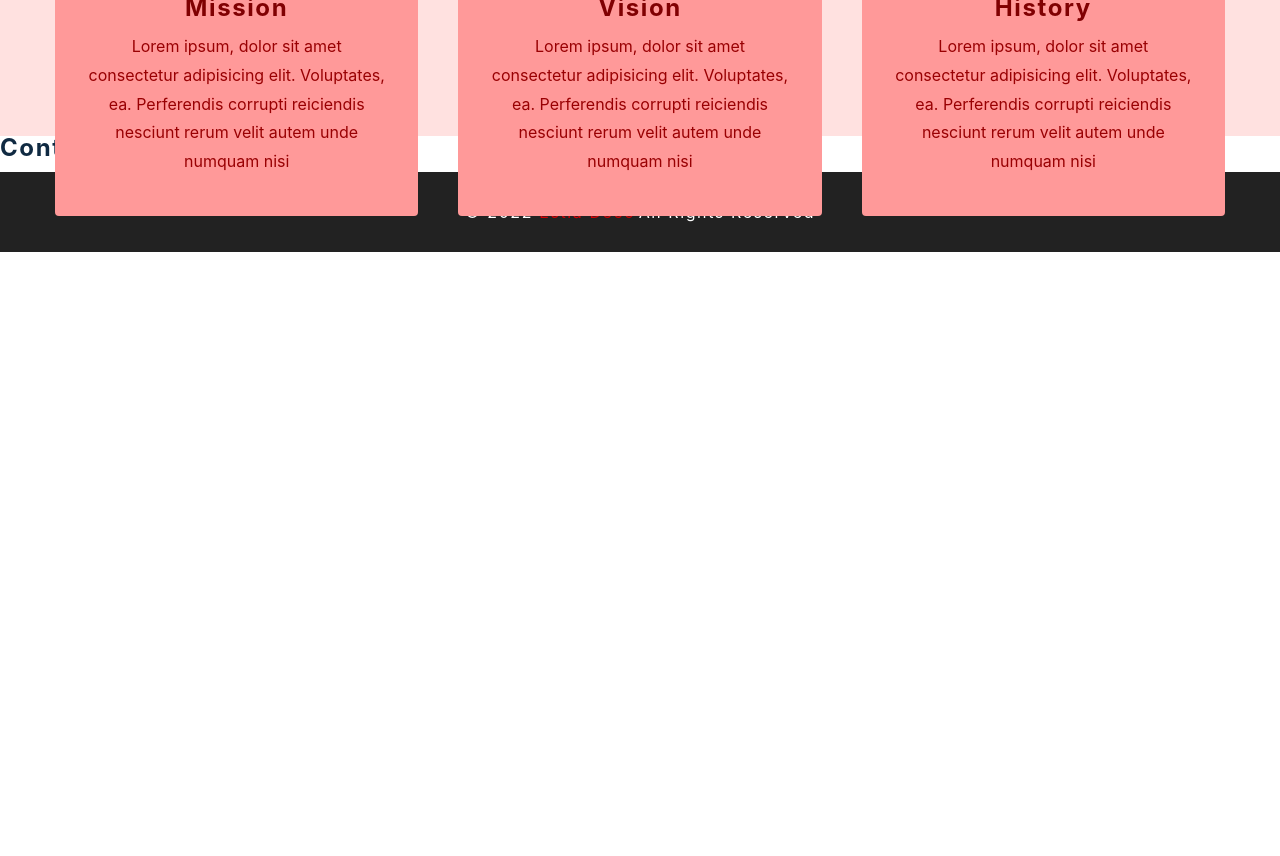
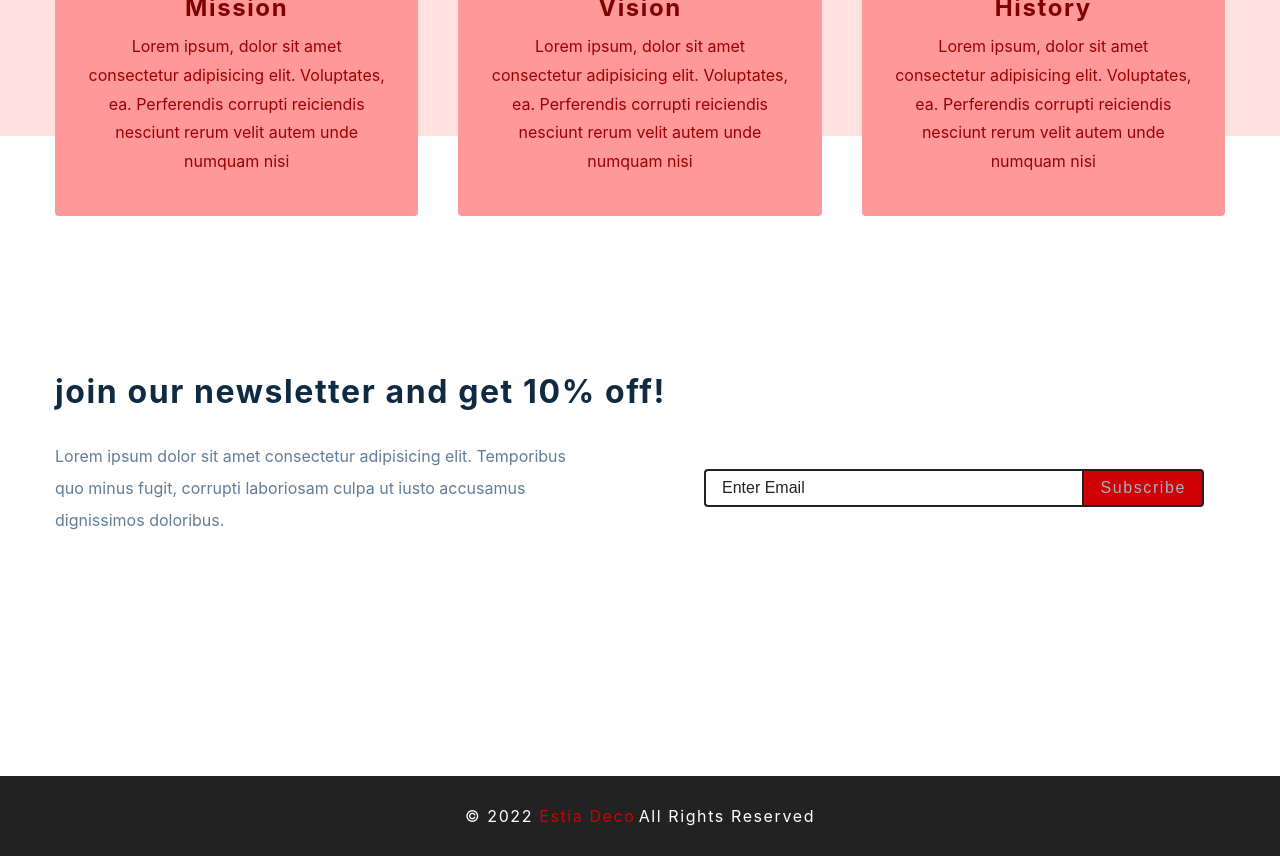
Before and after one commit to ioannis-sporidis/ra-online-store, a React (Create React App) app: page / in a window 1280 px wide. Shown: the part 1200-2056 px from the top of the page. Before the commit the page ends 1452 px from the top, so only its background shows below. Built offline with nearby package versions, Linux system fonts and the light colour scheme.

Commit message:
Home page - contact form component

```diff
--- a/src/components/Contact.js
+++ b/src/components/Contact.js
@@ -1,9 +1,30 @@
-import React from 'react'
-import styled from 'styled-components'
+import React from 'react';
+import styled from 'styled-components';
 
 const Contact = () => {
-  return <h4>contact section</h4>
-}
+  return (
+    <Wrapper className='section-center'>
+      <h3>join our newsletter and get 10% off!</h3>
+      <div className='content'>
+        <p>
+          Lorem ipsum dolor sit amet consectetur adipisicing elit. Temporibus
+          quo minus fugit, corrupti laboriosam culpa ut iusto accusamus
+          dignissimos doloribus.
+        </p>
+        <form className='contact-form'>
+          <input
+            type='email'
+            className='form-input'
+            placeholder='enter email'
+          />
+          <button type='submit' className='submit-btn'>
+            subscribe
+          </button>
+        </form>
+      </div>
+    </Wrapper>
+  );
+};
 const Wrapper = styled.section`
   padding: 5rem 0;
   h3 {
@@ -47,7 +68,7 @@ const Wrapper = styled.section`
     letter-spacing: var(--spacing);
     cursor: pointer;
     transition: var(--transition);
-    color: var(--clr-black);
+    color: var(--clr-grey-7);
   }
   .submit-btn:hover {
     color: var(--clr-white);
@@ -67,6 +88,6 @@ const Wrapper = styled.section`
   @media (min-width: 1280px) {
     padding: 15rem 0;
   }
-`
+`;
 
-export default Contact
+export default Contact;
```
